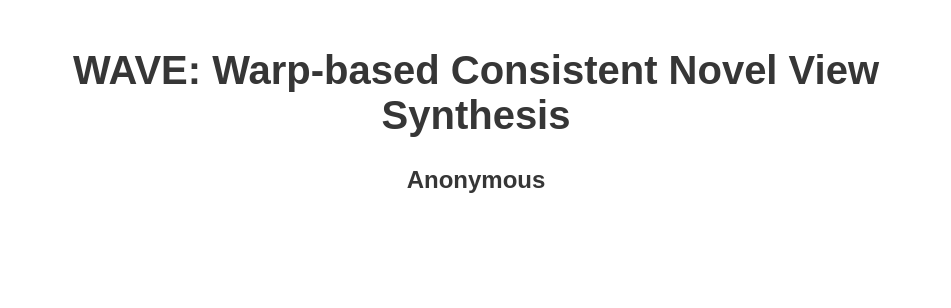
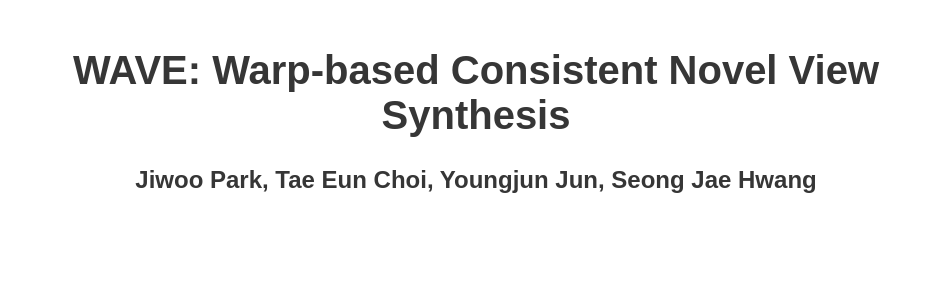
Before and after one commit to jwoo-park0/wave.github.io, a plain HTML site: page index.html in a window 1280 px wide. Shown: the top 308 px of the page, without its empty margins (164-1115 px from the left). Drawn offline with nearby package versions, Linux system fonts and the light colour scheme; some icons are missing; a web font is replaced by a local one.

Commit message:
anonymous

```diff
--- a/index.html
+++ b/index.html
@@ -49,7 +49,7 @@
         <div class="column has-text-centered">
           <h1 class="title is-2 publication-title">WAVE: Warp-based Consistent Novel View Synthesis</h1>
           <div class="is-size-4 publication-authors">
-            <strong><span class="author-block">Anonymous</span></strong>
+            <strong><span class="author-block">Jiwoo Park, Tae Eun Choi, Youngjun Jun, Seong Jae Hwang</span></strong>
           </div>
         </div>
       </div>
```
Also changed, not shown: 1 other file.
